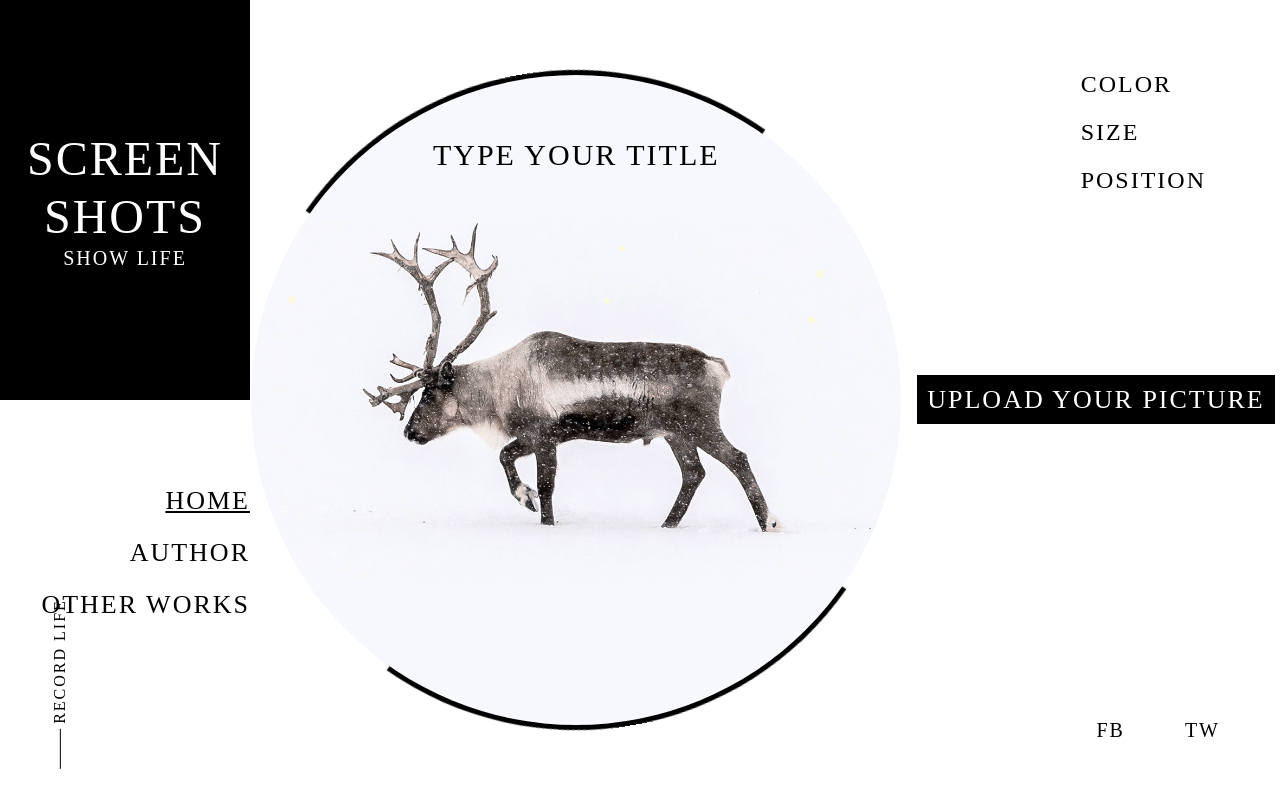
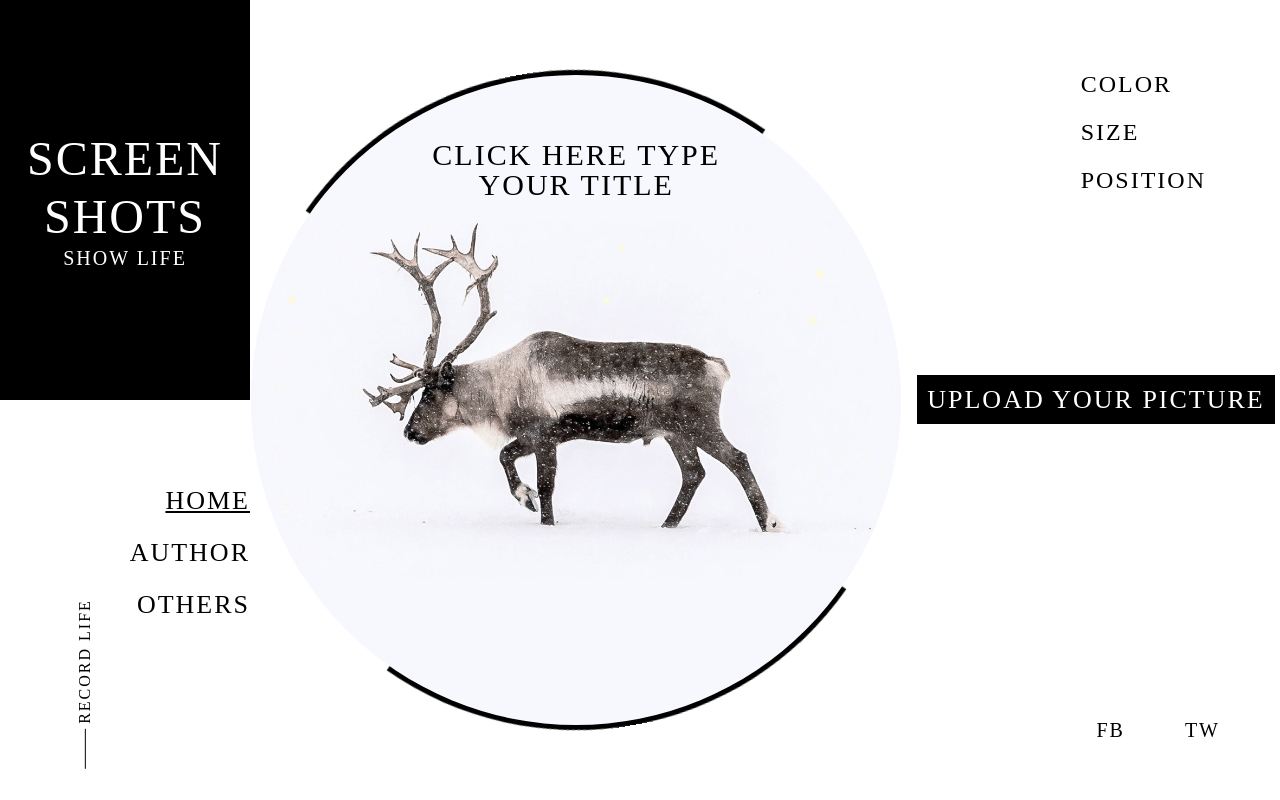
Before and after one commit to abc820219/components, a Vue app: page /#/ in a window 1280 px wide. Built offline with nearby package versions, Linux system fonts and the light colour scheme.

Commit message:
css調整

```diff
--- a/src/App.vue
+++ b/src/App.vue
@@ -19,7 +19,7 @@
             <div class="nav">
                 <router-link to="/">home</router-link>
                 <a href="https://abc820219.github.io/dist/#/home" target="_blank">author</a>
-                <a>other works</a>
+                <a>others</a>
                 <div class="record">record life</div>
             </div>
         </div>
@@ -183,7 +183,7 @@ export default {
             display: flex;
             align-items: center;
             position: absolute;
-            left: -10%;
+            left: 0px;
             bottom: 100px;
             transform: rotate(-90deg);
             font-size: 16px;
--- a/src/views/Home.vue
+++ b/src/views/Home.vue
@@ -91,7 +91,7 @@
             width: 115px;
             display: none;
             position: absolute;
-            left: -100%;
+            left: -115px;
             top: 0;
             color:#fff;
             background-color: #000;
@@ -255,7 +255,7 @@ export default {
     },
     data() {
         return {
-            title: 'type your title',
+            title: 'click here type your title',
             strDataURI: '',
         }
     },
```
